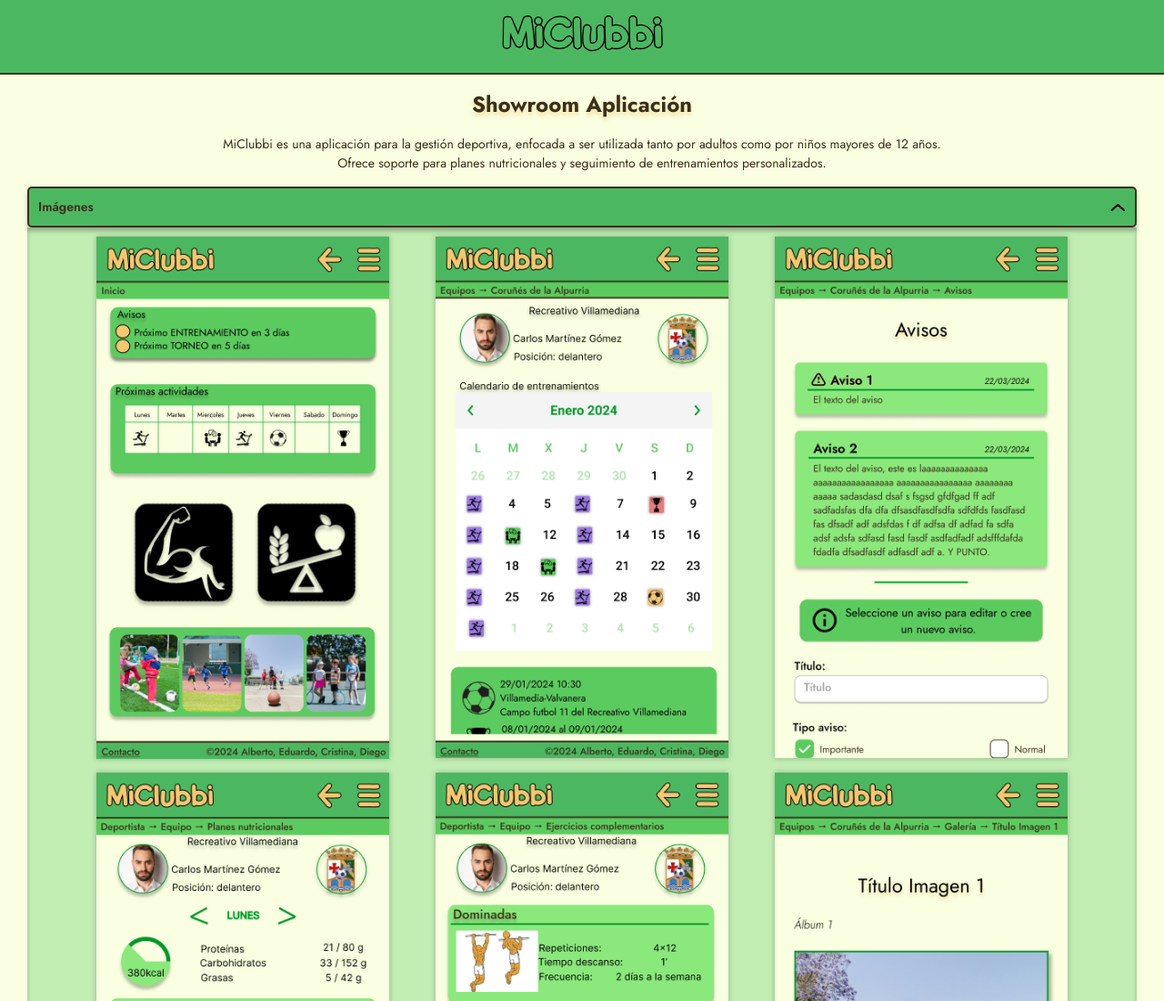
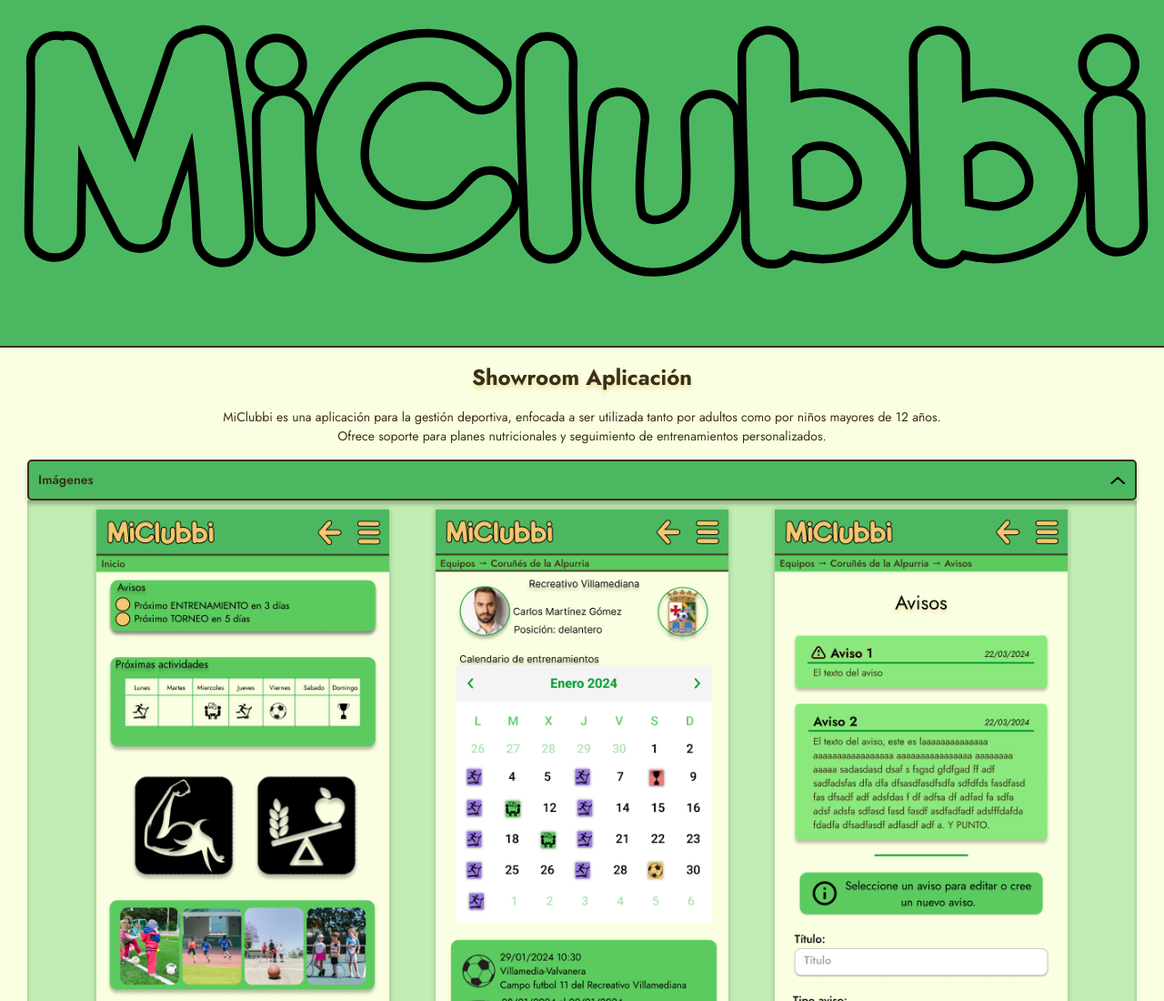
Before and after one commit to DiegoMatasHiguera/DIW_Tema7, a plain HTML site: page index.html in a window 1280 px wide. Shown: the top 1100 px of the page at 91% size. Drawn offline with Linux system fonts and the light colour scheme; a web font is replaced by a local one.

Commit message:
Corrijo error en altura de imagen del logo

```diff
--- a/index.html
+++ b/index.html
@@ -10,7 +10,7 @@
     <body>
         <header>
             <div class="contenedor">
-               <img src="images/MiClubbi.svg" height="50px" alt="Logo de MiClubbi"/>
+               <img src="images/MiClubbi.svg" alt="Logo de MiClubbi"/>
             </div>
         </header>
         <main class="contenedor">
```
